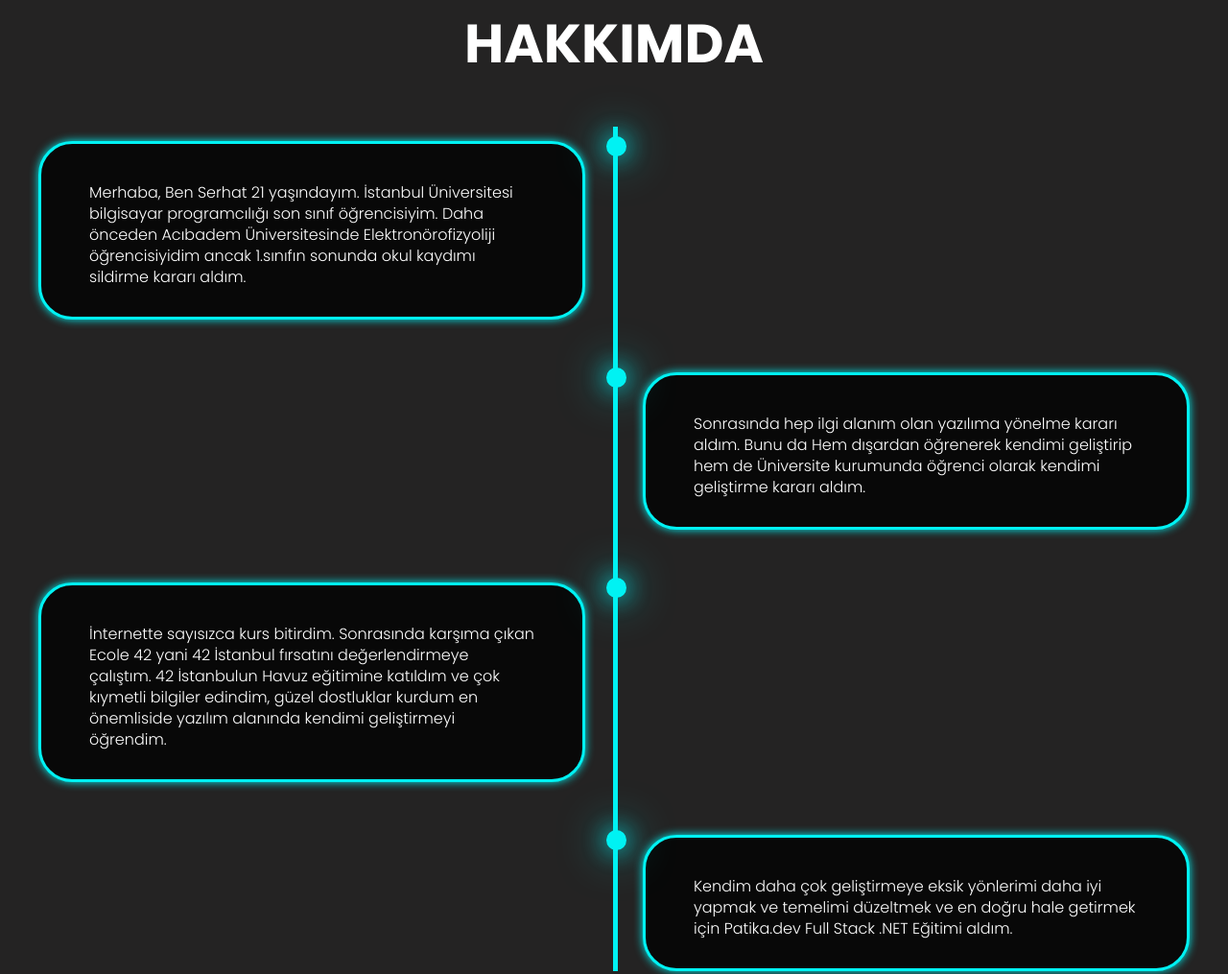
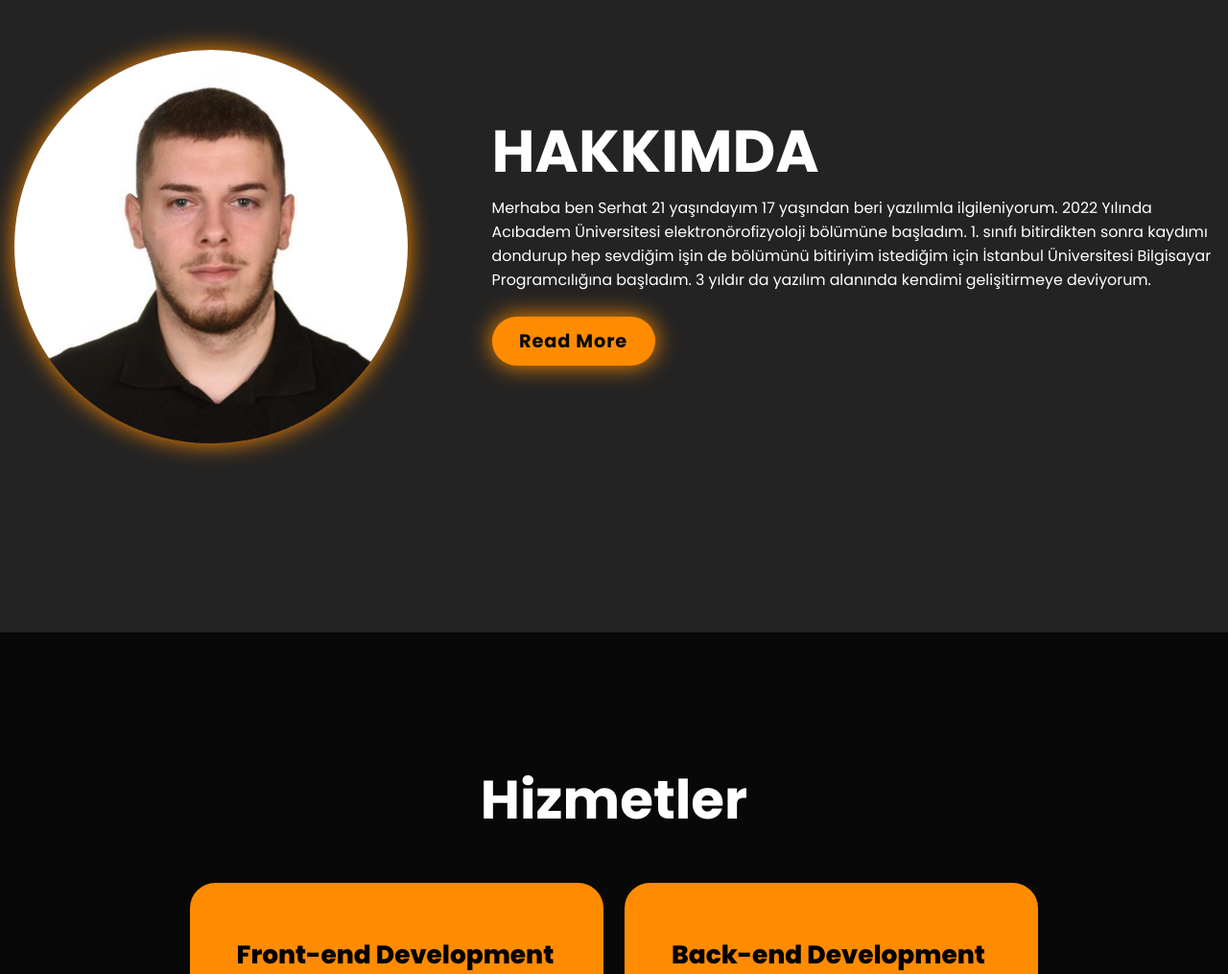
Before and after one commit to serhatuzn/My-portfolio-Web-Site, a plain HTML site: page index.html in a window 1280 px wide. Shown: the part 963-1978 px from the top of the page at 96% size. Drawn offline with nearby package versions, Linux system fonts and the light colour scheme.

Commit message:
first commit

```diff
--- a/index.html
+++ b/index.html
@@ -35,14 +35,14 @@
         <p>Merhaba, front-end ve back-end tarafında geliştirme yapıyorum. HTML, CSS ve JavaScript ile front-end, Java ve Python ile back-end geliştirme konusunda deneyim sahibiyim. Ayrıca, NodeJS, Django, ASP.NET, ReactJS, MongoDB ve .NET gibi frameworklerle projeler gerçekleştirdim. Uygulama geliştirmeyi severim, kullanıcılara sunabileceğim eğlenceli appler yapmayı severim ve teknolojiye olan tutkumla sürekli olarak yeni çözümler üretmeyi, yenilikçi projeler üzerinde çalışmayı hedeflerim. Yaratıcılığı ve problem çözme becerilerimi kullanarak kaliteli projeler geliştirmek benim için büyük bir keyif.</p>
 
         <div class="social-icons">
-            <a href="#" target="_blank"><i class='bx bxl-instagram-alt' ></i></a>
+            <a href="https://www.instagram.com/serrhatuzun?igsh=MXJpYnhwaXM1OHliNA%3D%3D&utm_source=qr" target="_blank"><i class='bx bxl-instagram-alt' ></i></a>
             <a href="https://www.linkedin.com/in/serhat-uzun-a6423430b/" target="_blank"><i class='bx bxl-linkedin-square' ></i></a>
-            <a href="#" target="_blank"><i class='bx bxl-twitter' ></i></a>
+            <a href="https://github.com/serhatuzn" target="_blank"><i class='bx bxl-github' ></i></a>
         </div>
 
         <div class="btn-group">
-            <a href="file:///C:/Users/PC/Desktop/SERHAT%20%C4%B0%C5%9E%20CV/Serhat%20UZUN%20CV.pdf" class="btn">CV</a>
-            <a href="#" class="btn">İletşime Geç</a>
+            <a href="#" class="btn">CV</a>
+            <a href="#contact" class="btn">İletşime Geç</a>
         </div>
     </div>
 
@@ -55,53 +55,16 @@
  <!-- ABOUT START -->
 
  <section class="about" id="about">
-    <h2 class="heading">HAKKIMDA</h2>
-
-    <div class="timeline-items">
-      <div class="timeline-item">
-        <div class="timeline-dot"></div>
-        <div class="timeline-date"></div>
-        <div class="timeline-content">
-          <h3></h3>
-          <p>
-            Merhaba, Ben Serhat 21 yaşındayım. İstanbul Üniversitesi bilgisayar programcılığı son sınıf öğrencisiyim. Daha önceden Acıbadem Üniversitesinde Elektronörofizyoliji öğrencisiyidim ancak 1.sınıfın sonunda okul kaydımı sildirme kararı aldım.
-          </p>
-        </div>
-      </div>
-
-      <div class="timeline-item">
-        <div class="timeline-dot"></div>
-        <div class="timeline-date"></div>
-        <div class="timeline-content">
-          <h3></h3>
-          <p>
-            Sonrasında hep ilgi alanım olan yazılıma yönelme kararı aldım. Bunu da Hem dışardan öğrenerek kendimi geliştirip hem de Üniversite kurumunda öğrenci olarak kendimi geliştirme kararı aldım.
-          </p>
-        </div>
-      </div>
-
-      <div class="timeline-item">
-        <div class="timeline-dot"></div>
-        <div class="timeline-date"></div>
-        <div class="timeline-content">
-          <h3></h3>
-          <p>
-            İnternette sayısızca kurs bitirdim. Sonrasında karşıma çıkan Ecole 42 yani 42 İstanbul fırsatını değerlendirmeye çalıştım. 42 İstanbulun Havuz eğitimine katıldım ve çok kıymetli bilgiler edindim, güzel dostluklar kurdum en önemliside yazılım alanında kendimi geliştirmeyi öğrendim.
-          </p>
-        </div>
-      </div>
-
-      <div class="timeline-item">
-        <div class="timeline-dot"></div>
-        <div class="timeline-date"></div>
-        <div class="timeline-content">
-          <h3></h3>
-          <p>
-           Kendim daha çok geliştirmeye eksik yönlerimi daha iyi yapmak ve temelimi düzeltmek ve en doğru hale getirmek için Patika.dev Full Stack .NET Eğitimi aldım.
-          </p>
-        </div>
-      </div>
-    </div>
+  <div class="about-img">
+    <img src="images/SERHAT CV FOTO.jpeg" alt="">
+  </div>
+  <div class="about-content">
+    <h2>HAKKIMDA</h2>
+    <p>Merhaba ben Serhat 21 yaşındayım 17 yaşından beri yazılımla ilgileniyorum. 2022 Yılında Acıbadem Üniversitesi elektronörofizyoloji bölümüne başladım.
+      1. sınıfı bitirdikten sonra kaydımı dondurup hep sevdiğim işin de bölümünü bitiriyim istediğim için İstanbul Üniversitesi Bilgisayar Programcılığına başladım. 3 yıldır da yazılım alanında kendimi gelişitirmeye deviyorum.
+    </p>
+    <a href="#" class="btn">Read More</a>
+  </div>
   </section>
  <!-- ABOUT END -->
 
@@ -255,7 +218,7 @@
           <a href="#home">Ana Sayfa</a>
         </li>
         <li>
-          <a href="#education">Eğitim</a>
+          <a href="#about">Hakkımda</a>
         </li>
         <li>
           <a href="#services">Hizmetler</a>
--- a/style.css
+++ b/style.css
@@ -18,7 +18,7 @@
     --bg-color: #080808;
     --second-bg-color: #242323;
     --text-color: #fff;
-    --main-color: #00f2f3;
+    --main-color: #ff8c00;
 }
 
 html{
@@ -302,89 +302,38 @@ section{
 
 .about{
   background-color: var(--second-bg-color);
+  display: flex;
+  justify-content: center;
+  align-items: center;
+  gap: 10rem;
+
   padding: 100px 15px;
 }
 
-.timeline-items{
-  max-width: 1200px;
-  margin: auto;
-  display: flex;
-  flex-wrap: wrap;
-  position: relative;
+.about-img img{
+  width: 32vw;
+  border-radius: 50%;
+  box-shadow: 0 0 25px var(--main-color);
+  transition: 0.4s ease-in-out;
 }
 
-.timeline-items::before {
-  content: "";
-  position: absolute;
-  width: 5px;
-  height: 100%;
-  background-color: var(--main-color);
-  left: calc(50% - 1px);
+.about-img img:hover{
+  box-shadow: 0 0 25px var(--main-color),
+              0 0 50px var(--main-color),
+              0 0 100px var(--main-color);
 }
 
-.timeline-item {
-  margin-bottom: 40px;
-  width: 100%;
-  position: relative;
+.about-content h2{
+  font-size: 7rem;
+  text-align: left;
 }
 
-.timeline-item:last-child{
-  margin-bottom: 0;
+.about-content p{
+  font-size: 1.8rem;
 }
 
-.timeline-item:nth-child(odd) {
-  padding-right: calc(50% + 30px);
-}
-
-.timeline-item:nth-child(even) {
-  padding-left: calc(50% + 30px);
-}
-
-.timeline-dot {
-  height: 21px;
-  width: 21px;
-  background-color: var(--main-color);
-  box-shadow: 0 0 25px var(--main-color), 0 0 50px var(--main-color);
-  position: absolute;
-  left: calc(50% - 8px);
-  border-radius: 50%;
-  top: 10px;
-}
-
-.timeline-date {
-  font-size: 20px;
-  font-weight: 800;
-  color: #fff;
-  margin: 6px 0 15px;
-}
-
-.timeline-content {
-  background-color: var(--bg-color);
-  border: 3px solid var(--main-color);
-  padding: 30px 50px;
-  border-radius: 4rem;
-  box-shadow: 0 0 10px var(--main-color);
-  cursor: pointer;
-  transition: 0.3s ease-in-out;
-}
-
-.timeline-content:hover {
-  box-shadow: 0 0 25px var(--main-color);
-  transform: scale(1.05);
-}
-
-.timeline-content h3 {
-  font-size: 20px;
-  color: #fff;
-  margin: 0 0 10px;
-  font-weight: 500;
-}
-
-.timeline-content p {
-  color: #fff;
-  font-size: 16px;
-  font-weight: 300;
-  line-height: 22px;
+.about-content .btn{
+  margin: 3rem 0;
 }
 
 ::-webkit-scrollbar {
```
Also changed, not shown: images/SERHAT CV FOTO.jpeg (added).
